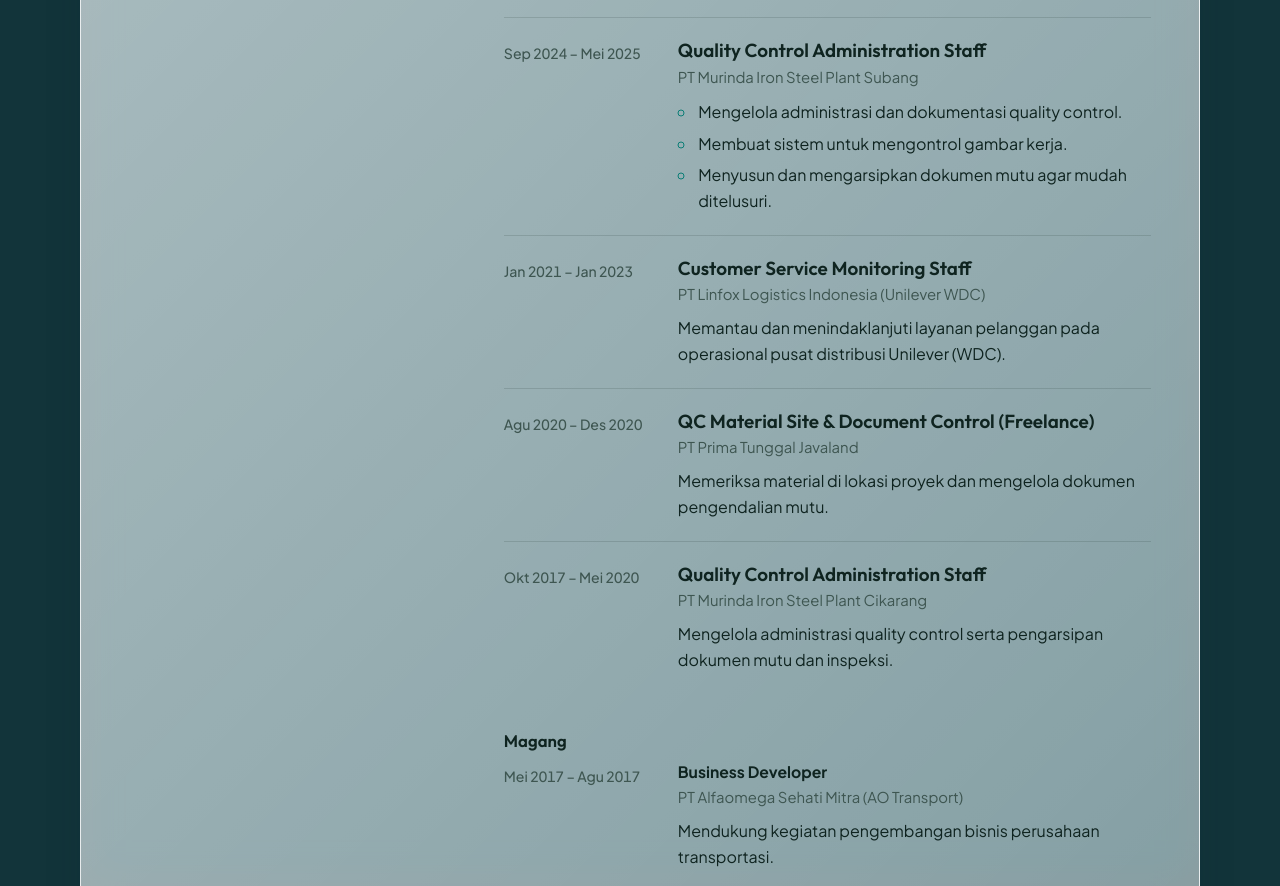
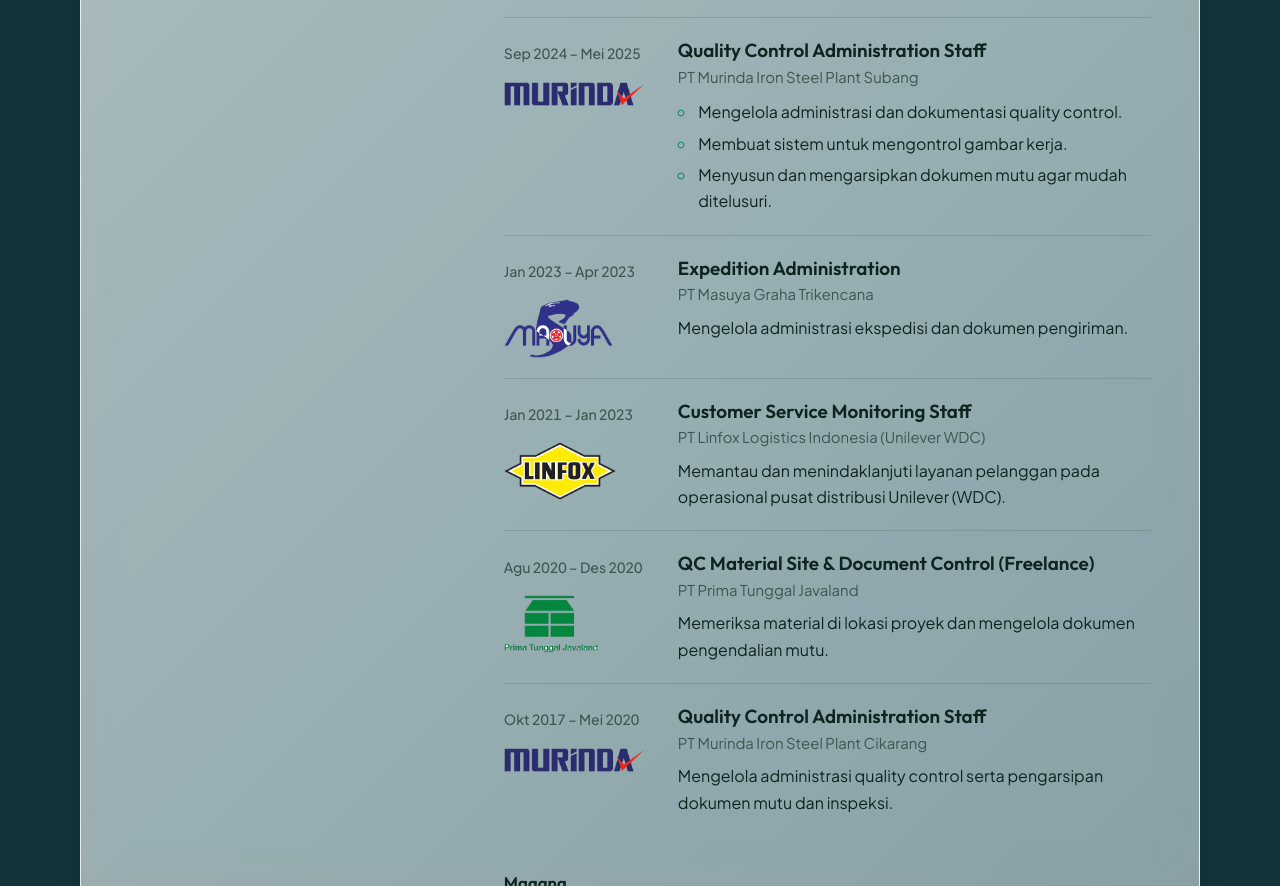
Before and after one commit to aspuroamarullohkhoiri-cmd/Aspuro-Amarulloh-Khoiri, a plain HTML site: page index.html in a window 1280 px wide. Shown: the part 1914-2800 px from the top of the page. Drawn offline with Linux system fonts and the light colour scheme; animation ran at ten frames a second.

Commit message:
Update index.html

```diff
--- a/index.html
+++ b/index.html
@@ -132,6 +132,15 @@
 .row .lab{font-weight:700;font-size:.95rem;line-height:1.45;display:flex;gap:10px;align-items:center}
 .row .sm{margin-top:2px;font-size:.9rem;color:var(--muted)}
 .row.c h3{font:700 .98rem/1.4 var(--body)}
+/* Logo institusi dan perusahaan: tanpa bingkai, di kolom kiri di bawah tanggal.
+   Lebar dihitung dari rasio gambar (luas optik seragam), lalu diskalakan lewat --k */
+.row{--k:1}.row.c{--k:.82}
+.rail{display:flex;flex-direction:column;align-items:flex-start;gap:16px;min-width:0}
+.logo{display:block;flex:none;width:calc(var(--lw)*var(--k)*1px);height:auto;max-width:100%;transition:transform .3s cubic-bezier(.2,.8,.2,1)}
+.row:hover .logo{transform:translateY(-2px)}
+[data-theme=dark] .logo{filter:drop-shadow(.7px 0 0 rgba(255,255,255,.9)) drop-shadow(-.7px 0 0 rgba(255,255,255,.9)) drop-shadow(0 .7px 0 rgba(255,255,255,.9)) drop-shadow(0 -.7px 0 rgba(255,255,255,.9)) drop-shadow(0 0 9px rgba(255,255,255,.16))}
+@media (max-width:640px){.row{--k:.82}.row.c{--k:.7}.rail{flex-direction:row;align-items:center;justify-content:space-between;gap:16px}}
+@media (prefers-reduced-motion:reduce){.logo{transition:none}.row:hover .logo{transform:none}}
 .chips{display:flex;flex-wrap:wrap;gap:7px}
 
 /* Profil */
@@ -294,17 +303,18 @@
   lead:"Saya merancang dan membangun sistem ERP internal berbasis web untuk PT Murinda Sentra Baja, perusahaan konstruksi baja dan komponen alat berat. Hasilnya MSB ERP System: satu portal dengan 16 modul, dari gudang dan quality control sampai HSE dan pengiriman.",
   facts:[["Saat ini","System & Administration, PT Murinda Sentra Baja"],["Dibangun dengan","HTML, Google Apps Script, Google Sheets"],["Lokasi","Bekasi, Jawa Barat"]],
   sum:"Profesional administrasi bisnis dan teknologi informasi yang adaptif serta gemar mengeksplorasi solusi teknologi. Berpengalaman mengembangkan sistem internal berbasis web, mengintegrasikan data, mengelola dokumen, dan meningkatkan efisiensi operasional melalui teknologi yang tepat guna, dengan latar belakang administrasi mutu di industri baja dan logistik.",
-  hl:[["16","modul ERP dalam satu portal, dirancang dan dibangun sendiri untuk operasional PT Murinda Sentra Baja."],["Top 15%","LinkedIn Microsoft Excel Assessment, dari 17,1 juta pengguna."],["8","peran profesional dan magang, dari administrasi mutu dan logistik sampai pengembangan sistem."]],
+  hl:[["16","modul ERP dalam satu portal, dirancang dan dibangun sendiri untuk operasional PT Murinda Sentra Baja."],["Top 15%","LinkedIn Microsoft Excel Assessment, dari 17,1 juta pengguna."],["9","peran profesional dan magang, dari administrasi mutu dan logistik sampai pengembangan sistem."]],
   contact:{email:"aspurokhoiry@gmail.com",phone:"+62 812-9569-7672",wa:"6281295697672",li:"https://www.linkedin.com/in/aspuro-amarulloh-khoiri",liText:"linkedin.com/in/aspuro-amarulloh-khoiri",loc:"Bekasi, Jawa Barat",cv:"CV_Aspuro_Amarulloh_Khoiri_ATS.docx"},
   exp:[
-    {p:"System & Administration",c:"PT Murinda Sentra Baja",t:"Mei 2025 – Sekarang",b:["Merancang dan mengembangkan aplikasi web ERP internal berbasis Google Apps Script dan Google Sheets untuk operasional workshop buildup baja dan komponen alat berat.","Membangun modul manajemen gambar, gudang, quality control, HSE, maintenance, pengiriman, dan izin keluar-masuk (gate pass).","Memetakan proses bisnis dan mengintegrasikan data antarbagian agar alur kerja lebih rapi dan mudah dipantau.","Menyusun SOP serta mengelola dokumen dan arsip perusahaan."]},
-    {p:"Quality Control Administration Staff",c:"PT Murinda Iron Steel Plant Subang",t:"Sep 2024 – Mei 2025",b:["Mengelola administrasi dan dokumentasi quality control.","Membuat sistem untuk mengontrol gambar kerja.","Menyusun dan mengarsipkan dokumen mutu agar mudah ditelusuri."]},
-    {p:"Customer Service Monitoring Staff",c:"PT Linfox Logistics Indonesia (Unilever WDC)",t:"Jan 2021 – Jan 2023",b:["Memantau dan menindaklanjuti layanan pelanggan pada operasional pusat distribusi Unilever (WDC)."]},
-    {p:"QC Material Site & Document Control (Freelance)",c:"PT Prima Tunggal Javaland",t:"Agu 2020 – Des 2020",b:["Memeriksa material di lokasi proyek dan mengelola dokumen pengendalian mutu."]},
-    {p:"Quality Control Administration Staff",c:"PT Murinda Iron Steel Plant Cikarang",t:"Okt 2017 – Mei 2020",b:["Mengelola administrasi quality control serta pengarsipan dokumen mutu dan inspeksi."]},
-    {p:"Business Developer (Magang)",c:"PT Alfaomega Sehati Mitra (AO Transport)",t:"Mei 2017 – Agu 2017",b:["Mendukung kegiatan pengembangan bisnis perusahaan transportasi."]},
-    {p:"Staf Arsip (Magang)",c:"KPP Pratama Cikarang Utara",t:"Jul 2016 – Agu 2016",b:["Merapikan dan mengelola arsip dokumen instansi."]},
-    {p:"Staf Administrasi Pendidikan (Magang)",c:"Politeknik LP3I Jakarta Kampus Cikarang",t:"Apr 2016 – Mei 2016",b:["Mendukung pekerjaan administrasi akademik kampus."]}
+    {p:"System & Administration",c:"PT Murinda Sentra Baja",t:"Mei 2025 – Sekarang",lg:["msb.png",424,109],b:["Merancang dan mengembangkan aplikasi web ERP internal berbasis Google Apps Script dan Google Sheets untuk operasional workshop buildup baja dan komponen alat berat.","Membangun modul manajemen gambar, gudang, quality control, HSE, maintenance, pengiriman, dan izin keluar-masuk (gate pass).","Memetakan proses bisnis dan mengintegrasikan data antarbagian agar alur kerja lebih rapi dan mudah dipantau.","Menyusun SOP serta mengelola dokumen dan arsip perusahaan."]},
+    {p:"Quality Control Administration Staff",c:"PT Murinda Iron Steel Plant Subang",t:"Sep 2024 – Mei 2025",lg:["murinda.png",424,75],b:["Mengelola administrasi dan dokumentasi quality control.","Membuat sistem untuk mengontrol gambar kerja.","Menyusun dan mengarsipkan dokumen mutu agar mudah ditelusuri."]},
+    {p:"Expedition Administration",c:"PT Masuya Graha Trikencana",t:"Jan 2023 – Apr 2023",lg:["masuya.png",307,164],b:["Mengelola administrasi ekspedisi dan dokumen pengiriman."]},
+    {p:"Customer Service Monitoring Staff",c:"PT Linfox Logistics Indonesia (Unilever WDC)",t:"Jan 2021 – Jan 2023",lg:["linfox.png",319,164],b:["Memantau dan menindaklanjuti layanan pelanggan pada operasional pusat distribusi Unilever (WDC)."]},
+    {p:"QC Material Site & Document Control (Freelance)",c:"PT Prima Tunggal Javaland",t:"Agu 2020 – Des 2020",lg:["prima-tunggal.png",265,164],b:["Memeriksa material di lokasi proyek dan mengelola dokumen pengendalian mutu."]},
+    {p:"Quality Control Administration Staff",c:"PT Murinda Iron Steel Plant Cikarang",t:"Okt 2017 – Mei 2020",lg:["murinda.png",424,75],b:["Mengelola administrasi quality control serta pengarsipan dokumen mutu dan inspeksi."]},
+    {p:"Business Developer (Magang)",c:"PT Alfaomega Sehati Mitra (AO Transport)",t:"Mei 2017 – Agu 2017",lg:["ao-group.png",194,164],b:["Mendukung kegiatan pengembangan bisnis perusahaan transportasi."]},
+    {p:"Staf Arsip (Magang)",c:"KPP Pratama Cikarang Utara",t:"Jul 2016 – Agu 2016",lg:["kpp.png",176,164],b:["Merapikan dan mengelola arsip dokumen instansi."]},
+    {p:"Staf Administrasi Pendidikan (Magang)",c:"Politeknik LP3I Jakarta Kampus Cikarang",t:"Apr 2016 – Mei 2016",lg:["lp3i.png",424,154],b:["Mendukung pekerjaan administrasi akademik kampus."]}
   ],
   erp:{
     intro:"MSB ERP System adalah satu pintu masuk untuk seluruh operasional PT Murinda Sentra Baja. Saya merancang dan membangun 16 modulnya sendiri dengan HTML, Google Apps Script, dan Google Sheets, sehingga data antarbagian tersambung dan alur kerja mudah dipantau.",
@@ -318,7 +328,7 @@
     aux:[["Sistem Manajemen Gambar","Pengelolaan dokumen gambar kerja antarbagian."],["Delivery Sync","Sinkronisasi data pengiriman dan portal PO."],["Cutting Plan Studio","Perencanaan pemotongan dan pembuatan G-code marking."],["Formulir Izin Terpadu","Pengajuan izin dalam satu formulir terpadu."]]
   },
   skills:[["Pengembangan Sistem & Web",["ERP Development","Business Process Mapping","HTML","Web Dashboard Design"]],["Microsoft Office & Dokumen",["Excel","Word","PowerPoint","Visio","Advanced Spreadsheet Formulas & Automation","Adobe Acrobat (PDF Form & Document Control)"]],["Google Workspace",["Google Sheets","Google Docs","Google Forms","Google Apps Script"]],["Proses & Administrasi",["Process Flowcharting","SOP Drafting","Document Control & Archiving","Administrative System Optimization"]],["Kreatif & Multimedia",["Adobe Photoshop","Video Editing","Audio Editing","Graphic Asset Design","Media Documentation"]],["Sistem Operasi & Perangkat Keras",["Windows","macOS","Computer Hardware","IT Maintenance"]]],
-  edu:[{y:"2019",s:"Institut Ilmu Sosial dan Manajemen STIAMI Jakarta",p:"Administrasi Bisnis (Strata 1), IPK 3,08"},{y:"2017",s:"Politeknik LP3I Jakarta",p:"Administrasi Bisnis (Diploma III), IPK 3,04"}],
+  edu:[{y:"2019",s:"Institut Ilmu Sosial dan Manajemen STIAMI Jakarta",p:"Administrasi Bisnis (Strata 1), IPK 3,08",lg:["stiami.png",132,164]},{y:"2017",s:"Politeknik LP3I Jakarta",p:"Administrasi Bisnis (Diploma III), IPK 3,04",lg:["lp3i.png",424,154]}],
   certs:[["Microsoft",["Microsoft Office Specialist (kode verifikasi: rq32-uGFu)"]],["LinkedIn",["Top 15% Microsoft Excel Assessment Badge (dari 17,1 juta pengguna)"]],["Lembaga Sertifikasi Profesi LP3I",["Pengelolaan Sistem Kearsipan","Komputer untuk Perkantoran","Administration Officer"]]],
   train:[["Pengembangan diri",["Achievement Motivation Training (Politeknik LP3I Jakarta)","Beauty & Handsome Class (Mirabella, Martha Tilaar Group)","Table Manner Course (Kagum Hotel Group)"]],["25–26 Agustus 2018",["Pelatihan Semi Militer, Yon Armed 7/105 GS. Tema: membentuk mahasiswa berkarakter, kreatif, mandiri, dan percaya diri."]]],
   rev:"Oktober 2026"
@@ -389,7 +399,11 @@
 const SI=[['code','blue'],['file','orange'],['cloud','green'],['flow','violet'],['palette','pink'],['cpu','cyan']];
 const FI=[['building','blue'],['code','violet'],['pin','red']],HI=[['layers','blue'],['trophy','orange'],['brief','teal']],EI=[['dash','violet'],['search','cyan'],['phone','pink']];
 const list=a=>a.length>1?`<ul>${a.map(x=>`<li>${esc(x)}</li>`).join('')}</ul>`:`<p class="d">${esc(a[0])}</p>`;
-const rowExp=(e,c)=>`<li class="row rv${c?' c':''}"><div class="when">${esc(e.t)}</div><div class="what"><h3>${esc(c?e.p.replace(/\s*\(Magang\)/,''):e.p)}</h3><p class="org">${esc(e.c)}</p>${list(e.b)}</div></li>`;
+/* Logo: lebar tiap logo dihitung dari rasionya agar luas optiknya seragam (batas lebar LW, tinggi LH) */
+const LA=6400,LW=140,LH=58;
+const lg=l=>{if(!l)return'';const r=l[1]/l[2];let h=Math.sqrt(LA/r),w=h*r;if(w>LW){w=LW;h=w/r}if(h>LH){h=LH;w=h*r}
+  return `<img class="logo" src="logo/${esc(l[0])}" alt="" style="--lw:${Math.round(w)}" width="${l[1]}" height="${l[2]}" loading="lazy" decoding="async" onerror="this.remove()">`};
+const rowExp=(e,c)=>`<li class="row rv${c?' c':''}"><div class="rail"><div class="when">${esc(e.t)}</div>${lg(e.lg)}</div><div class="what"><h3>${esc(c?e.p.replace(/\s*\(Magang\)/,''):e.p)}</h3><p class="org">${esc(e.c)}</p>${list(e.b)}</div></li>`;
 
 document.title=FULL+' — CV';
 $('#brand').textContent=D.name;
@@ -438,7 +452,7 @@
 
 const gh=(n,h,t)=>`<h3 class="grp">${ico(n,h,'sm')}${t}</h3>`;
 $('#pendidikan').innerHTML=`<div class="sec-in">${head('pendidikan','Pendidikan dan sertifikasi')}<div>
-  ${gh('cap','blue','Pendidikan')}<ul class="rows">${D.edu.map(e=>`<li class="row rv"><div class="when">${esc(e.y)}</div><div><div class="lab">${esc(e.s)}</div><div class="sm">${esc(e.p)}</div></div></li>`).join('')}</ul>
+  ${gh('cap','blue','Pendidikan')}<ul class="rows">${D.edu.map(e=>`<li class="row rv"><div class="rail"><div class="when">${esc(e.y)}</div>${lg(e.lg)}</div><div><div class="lab">${esc(e.s)}</div><div class="sm">${esc(e.p)}</div></div></li>`).join('')}</ul>
   ${gh('award','orange','Sertifikasi dan penghargaan')}<ul class="rows">${D.certs.map(c=>`<li class="row rv"><div class="lab">${esc(c[0])}</div><div>${c[1].map(x=>`<p style="margin-top:2px">${esc(x)}</p>`).join('')}</div></li>`).join('')}</ul>
   ${gh('book','green','Pelatihan')}<ul class="rows">${D.train.map(c=>`<li class="row rv"><div class="${/\d/.test(c[0])?'when':'lab'}">${esc(c[0])}</div><div>${c[1].map(x=>`<p style="margin-top:2px">${esc(x)}</p>`).join('')}</div></li>`).join('')}</ul>
 </div></div>`;
```
